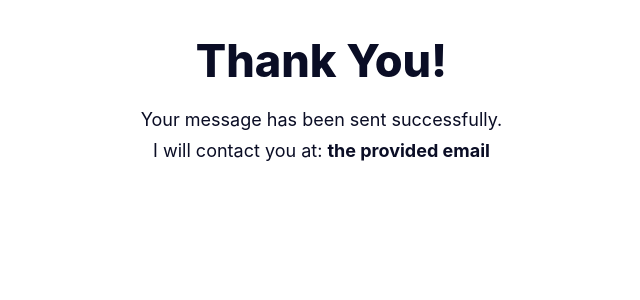
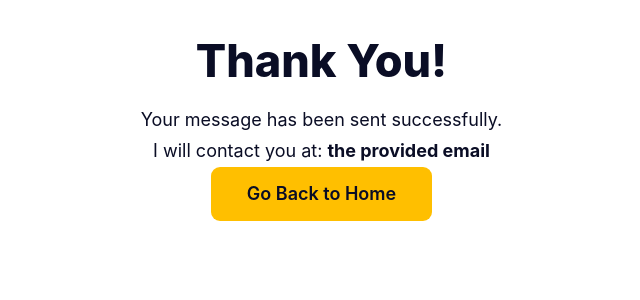
Before and after one commit to MaxHopf/my-website, a Vue app: page /my-website/thank-you in a window 1280 px wide. Shown: the top 300 px of the page, without its empty margins (311-951 px from the left). Built offline with nearby package versions, Linux system fonts and the light colour scheme.

Commit message:
Add "Go Back Home" button to thank you page

```diff
--- a/src/components/ThankYouPage.vue
+++ b/src/components/ThankYouPage.vue
@@ -1,6 +1,11 @@
 <script>
 export default {
   name: 'ThankYouPage',
+  methods: {
+    goToHome() {
+      this.$router.push({ name: 'Home' })
+    },
+  },
   computed: {
     email() {
       return this.$route.query.email || 'the provided email'
@@ -16,6 +21,7 @@ export default {
     <p>
       I will contact you at: <strong>{{ email }}</strong>
     </p>
+    <button class="home-button" @click="goToHome">Go Back to Home</button>
   </div>
 </template>
 
```
